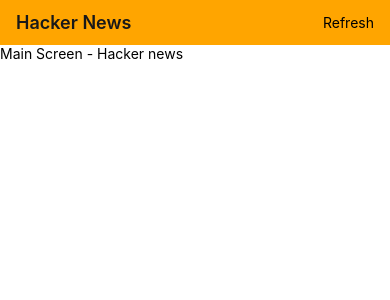
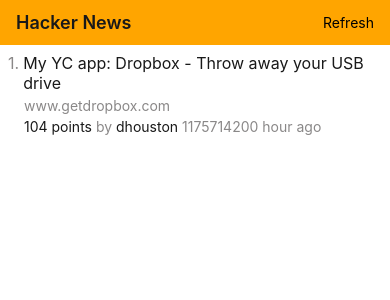
Before and after one commit to NemanjaManot/HackerNews, a React Native app: screen / in a window 390 px wide. Shown: the top 300 px of the page. Built offline with nearby package versions, Linux system fonts and the light colour scheme.

Commit message:
list item styling

```diff
--- a/src/components/ListItem/index.js
+++ b/src/components/ListItem/index.js
@@ -0,0 +1,30 @@
+import React from 'react';
+import { View, Text } from 'react-native';
+// Styles
+import { styles } from './listItemStyle';
+
+const ListItem = ({ index, title, url, score, by, time }) => {
+  return (
+    <View style={styles.itemWrapper}>
+      <View style={styles.firstRow}>
+        <Text style={styles.index}>{index}.</Text>
+        <Text style={styles.title} numberOfLines={2}>
+          {title}
+        </Text>
+      </View>
+
+      <View style={styles.secondRow}>
+        <Text style={styles.url}>{url}</Text>
+      </View>
+
+      <View style={styles.thirdRow}>
+        <Text style={styles.points}>{score} points </Text>
+        <Text style={styles.byLabel}>by </Text>
+        <Text style={styles.by}>{by} </Text>
+        <Text style={styles.time}>{time} hour ago</Text>
+      </View>
+    </View>
+  );
+};
+
+export default ListItem;
--- /dev/null
+++ b/src/components/ListItem/listItemStyle.js
@@ -0,0 +1,51 @@
+import { StyleSheet } from 'react-native';
+import { theme } from '../../utils/config';
+
+export const styles = StyleSheet.create({
+  itemWrapper: {
+    paddingHorizontal: 8,
+    paddingVertical: 8,
+  },
+  firstRow: {
+    flexDirection: 'row',
+  },
+  secondRow: {
+    flexDirection: 'row',
+    paddingLeft: 16,
+    paddingVertical: 4,
+  },
+  thirdRow: {
+    flexDirection: 'row',
+    paddingLeft: 16,
+  },
+
+  // Text Styles
+  index: {
+    fontSize: theme.fontSize.text,
+    color: theme.colors.lightGray,
+  },
+  title: {
+    fontSize: theme.fontSize.text,
+    color: theme.colors.secondaryColor,
+    paddingLeft: 4,
+  },
+  url: {
+    fontSize: theme.fontSize.description,
+    color: theme.colors.lightGray,
+  },
+  points: {
+    fontSize: theme.fontSize.description,
+    color: theme.colors.secondaryColor,
+  },
+  byLabel: {
+    color: theme.colors.lightGray,
+  },
+  by: {
+    fontSize: theme.fontSize.description,
+    color: theme.colors.secondaryColor,
+  },
+  time: {
+    fontSize: theme.fontSize.description,
+    color: theme.colors.lightGray,
+  },
+});
--- a/src/screens/Main/index.js
+++ b/src/screens/Main/index.js
@@ -1,13 +1,21 @@
 import React from 'react';
-import { Text } from 'react-native';
 // Components
 import Header from '../../components/Header';
+import ListItem from '../../components/ListItem';
+
+const data = {
+  title: 'My YC app: Dropbox - Throw away your USB drive',
+  url: 'www.getdropbox.com',
+  score: 104,
+  by: 'dhouston',
+  time: 1175714200,
+};
 
 const Main = () => {
   return (
     <>
-      <Header />
-      <Text>Main Screen - Hacker news</Text>
+      <Header onRefresh={() => console.log('on refresh')} />
+      <ListItem index={1} title={data.title} url={data.url} score={data.score} by={data.by} time={data.time} />
     </>
   );
 };
--- a/src/utils/config.js
+++ b/src/utils/config.js
@@ -2,9 +2,11 @@
   colors: {
     primary: '#FFA500',
     secondaryColor: '#191919',
-    lightGray: '#D1D1D1',
+    lightGray: '#8a8888',
   },
   fontSize: {
     title: 18,
+    text: 16,
+    description: 14,
   },
 };
```
